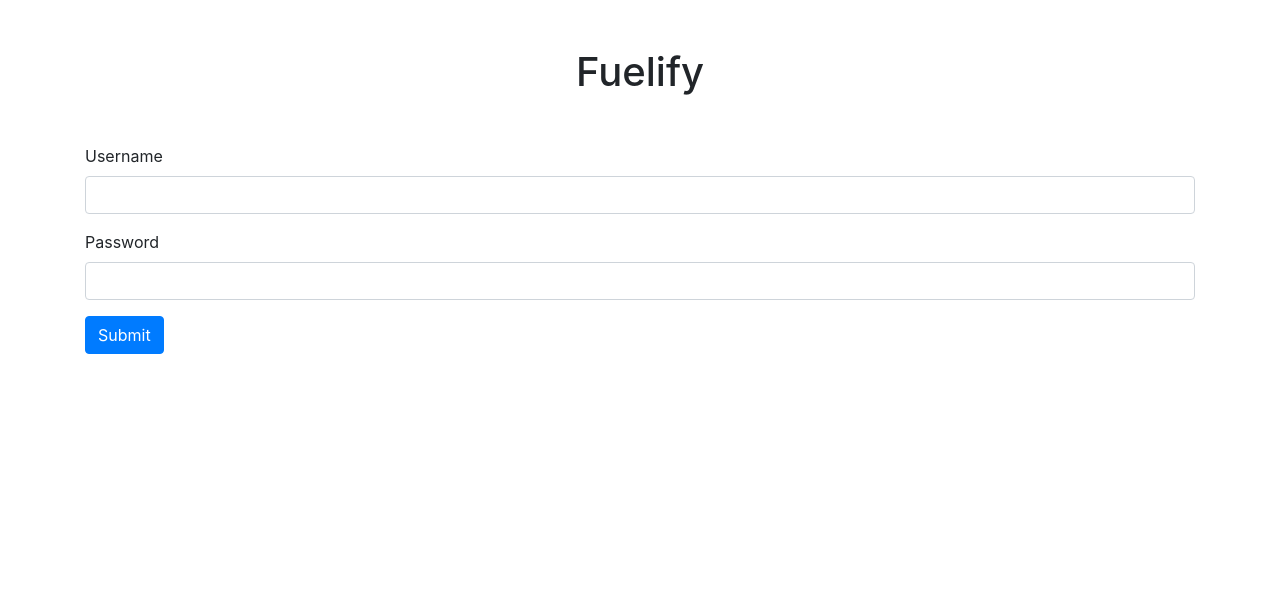
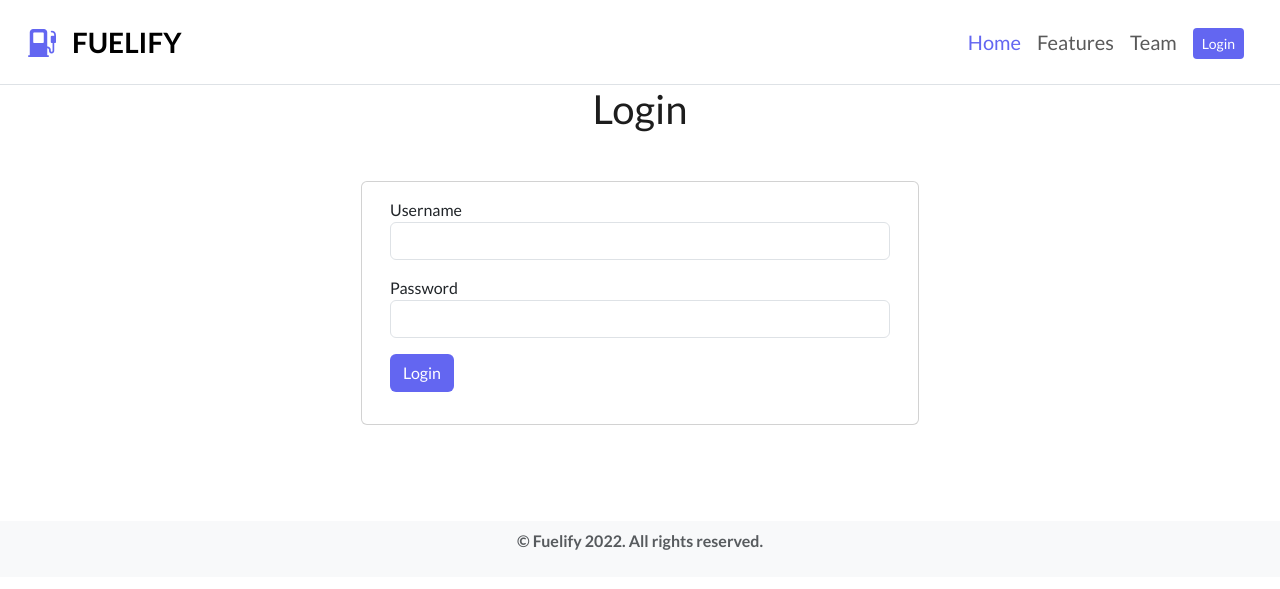
Before and after one commit to MarkisDev/fuelify, a Flask app: page /login in a window 1280 px wide. Shown: the top 589 px of the page. Run offline with Flask 2, Linux system fonts and the light colour scheme; some libraries are stand-ins or nearby versions.

Commit message:
added login UI

```diff
--- a/templates/login.html
+++ b/templates/login.html
@@ -1,29 +1,28 @@
-<!DOCTYPE html>
-<html lang="en">
+{% extends 'partials/_base.html' %}
 
-<head>
-    <meta charset="UTF-8">
-    <meta name="viewport" content="width=device-width, initial-scale=1.0">
-    <title>Fuelify | Login</title>
-    <link rel="stylesheet" href="https://stackpath.bootstrapcdn.com/bootstrap/4.5.2/css/bootstrap.min.css"
-        integrity="sha384-JcKb8q3iqJ61gNV9KGb8thSsNjpSL0n8PARn9HuZOnIxN0hoP+VmmDGMN5t9UJ0Z" crossorigin="anonymous">
-</head>
+{% block content %}
+<div class="container h-75 d-flex justify-content-center align-items-center mb-5">
+    <div class="row w-50">
 
-<body>
-    <div class="container mt-5">
-        <h1 class="text-center mb-5">Fuelify</h1>
+        <h1 class="text-center mb-5">Login</h1>
+
+        <div class="card mb-5">
+            <div class="card-body">
                 <form action="/login" method="POST">
-            <div class="form-group">
+                    <div class="form-group mb-3">
                         <label for="username">Username</label>
                         <input type="text" class="form-control" id="username" name="username" required>
                     </div>
-            <div class="form-group">
+                    <div class="form-group mb-3">
                         <label for="password">Password</label>
                         <input type="password" class="form-control" id="password" name="password" required>
                     </div>
-            <button type="submit" class="btn btn-primary">Submit</button>
+                    <button type="submit" class="btn btn-prime mb-3">Login</button>
                 </form>
             </div>
-</body>
+        </div>
 
-</html>
+
+    </div>
+</div>
+{%endblock%}
```
Lines whose indentation alone changed are shown as unchanged.
